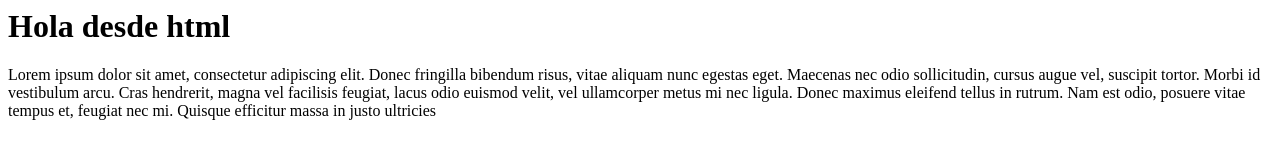
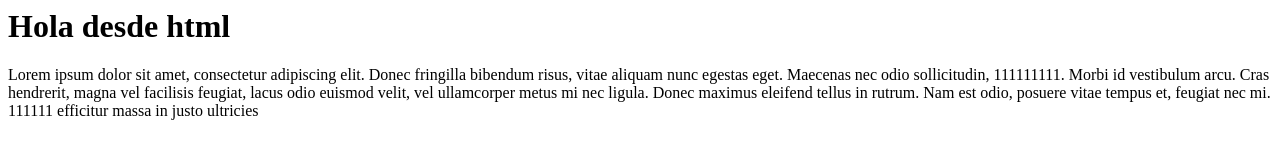
Before and after one commit to NoeliaVasquezCrespo/EjercicioBranch, a plain HTML site: page index.html in a window 1280 px wide. Drawn offline with Linux system fonts and the light colour scheme.

Commit message:
Agregue unos al final

```diff
--- a/index.html
+++ b/index.html
@@ -1,7 +1,7 @@
 <body>
     <h1>Hola desde html</h1>
     <p> Lorem ipsum dolor sit amet, consectetur adipiscing elit. Donec fringilla bibendum risus, vitae aliquam nunc egestas eget.
-        Maecenas nec odio sollicitudin, cursus augue vel, suscipit tortor. Morbi id vestibulum arcu. Cras hendrerit, magna vel facilisis feugiat,
+        Maecenas nec odio sollicitudin, 111111111. Morbi id vestibulum arcu. Cras hendrerit, magna vel facilisis feugiat,
         lacus odio euismod velit, vel ullamcorper metus mi nec ligula. Donec maximus eleifend tellus in rutrum. Nam est odio, posuere vitae tempus et,
-        feugiat nec mi. Quisque efficitur massa in justo ultricies</p>
+        feugiat nec mi. 111111 efficitur massa in justo ultricies</p>
 </body>
```
